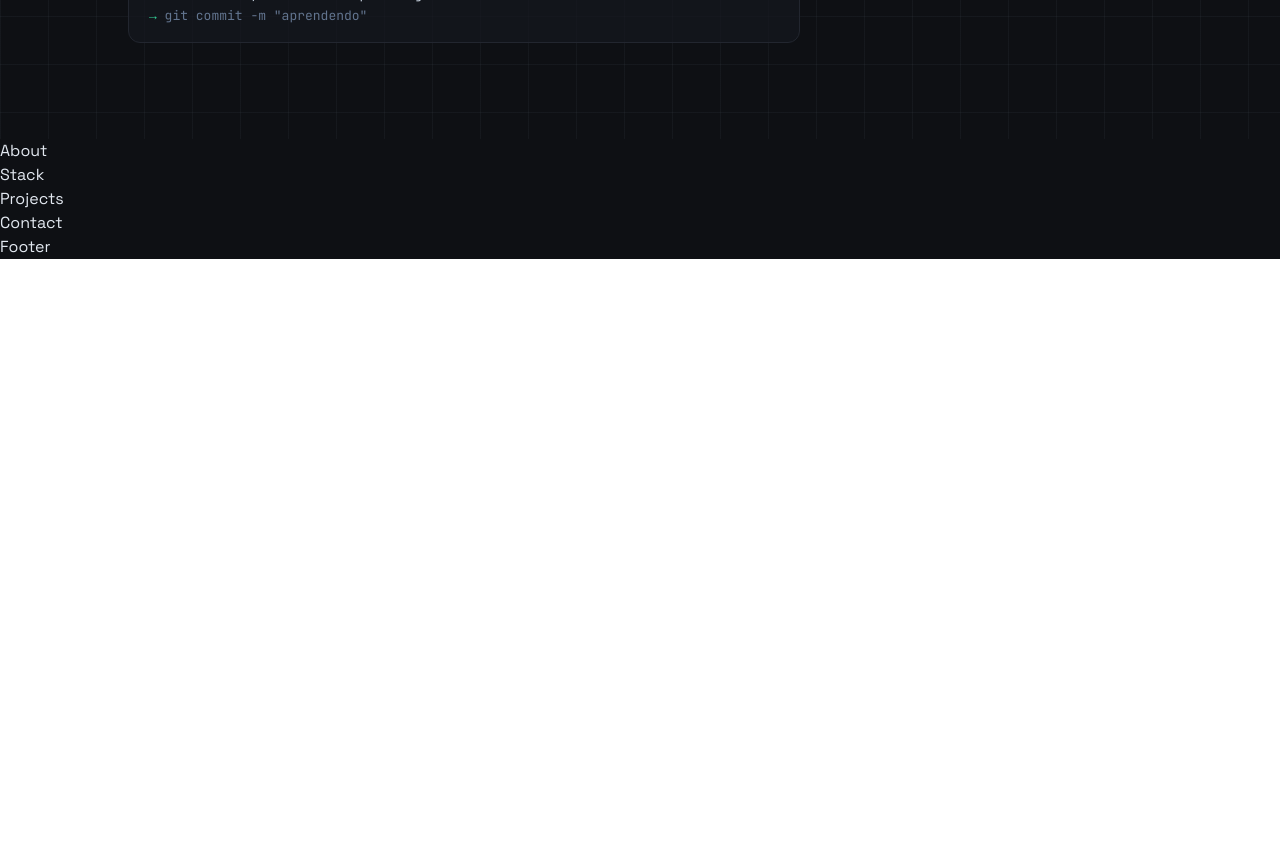
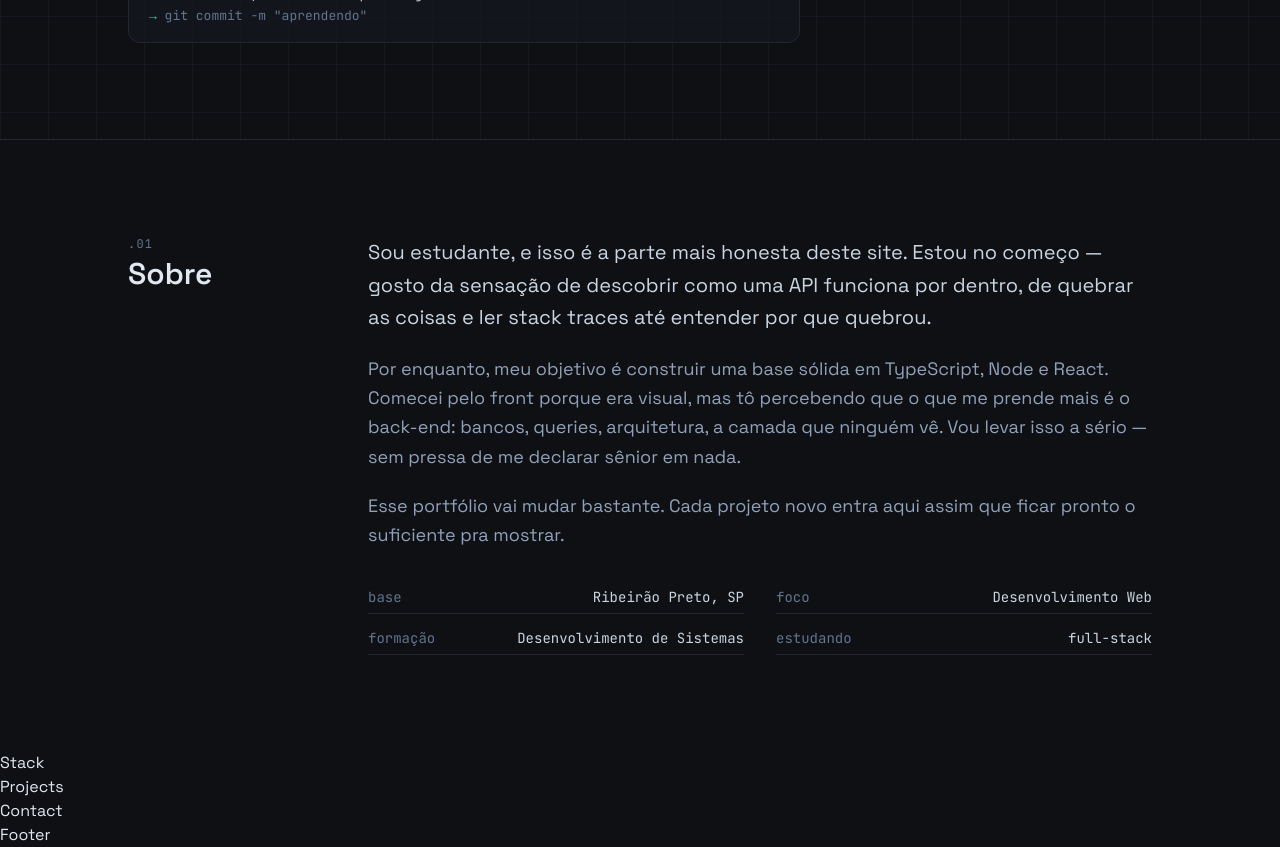
Before and after one commit to euIagoRibeiro/portfolio, a React (Vite) app: page / in a window 1280 px wide. Shown: the part 800-1647 px from the top of the page. Before the commit the page ends 1059 px from the top, so only its background shows below. Built offline with nearby package versions, Linux system fonts and the light colour scheme.

Commit message:
feat: build about section

```diff
--- a/src/components/sections/About.tsx
+++ b/src/components/sections/About.tsx
@@ -1,5 +1,47 @@
 function About() {
-  return <div>About</div>
+  return (
+    <section className="py-24 px-6 border-t border-ink-line">
+      <div className="max-w-5xl mx-auto grid md:grid-cols-[200px_1fr] gap-10">
+
+        <div className="reveal in">
+          <p className="font-mono text-xs uppercase tracking-widest text-slate-500">.01</p>
+          <h2 className="font-sans font-semibold text-3xl mt-1">Sobre</h2>
+        </div>
+
+        <div>
+          <p className="text-xl leading-relaxed text-slate-300">
+            Sou estudante, e isso é a parte mais honesta deste site. Estou no começo — gosto da sensação de descobrir como uma API funciona por dentro, de quebrar as coisas e ler stack traces até entender por que quebrou.
+          </p>
+          <p className="mt-5 text-lg leading-relaxed text-slate-400">
+            Por enquanto, meu objetivo é construir uma base sólida em TypeScript, Node e React. Comecei pelo front porque era visual, mas tô percebendo que o que me prende mais é o back-end: bancos, queries, arquitetura, a camada que ninguém vê. Vou levar isso a sério — sem pressa de me declarar sênior em nada.
+          </p>
+          <p className="mt-5 text-lg leading-relaxed text-slate-400">
+            Esse portfólio vai mudar bastante. Cada projeto novo entra aqui assim que ficar pronto o suficiente pra mostrar.
+          </p>
+
+          <ul className="mt-8 grid sm:grid-cols-2 gap-x-8 gap-y-2 font-mono text-sm">
+            <li className="flex justify-between border-b border-ink-line py-1.5">
+              <span className="text-slate-500">base</span>
+              <span className="text-slate-300">Ribeirão Preto, SP</span>
+            </li>
+            <li className="flex justify-between border-b border-ink-line py-1.5">
+              <span className="text-slate-500">foco</span>
+              <span className="text-slate-300">Desenvolvimento Web</span>
+            </li>
+            <li className="flex justify-between border-b border-ink-line py-1.5">
+              <span className="text-slate-500">formação</span>
+              <span className="text-slate-300">Desenvolvimento de Sistemas</span>
+            </li>
+            <li className="flex justify-between border-b border-ink-line py-1.5">
+              <span className="text-slate-500">estudando</span>
+              <span className="text-slate-300">full-stack</span>
+            </li>
+          </ul>
+        </div>
+
+      </div>
+    </section>
+  )
 }
 
 export default About
```
